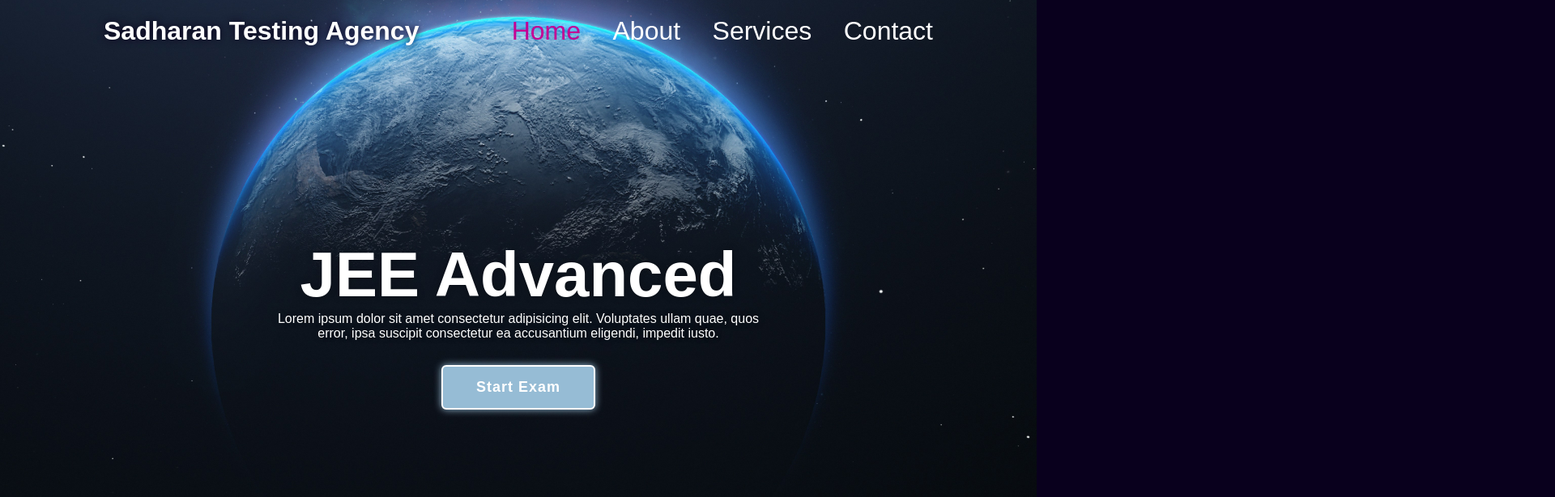
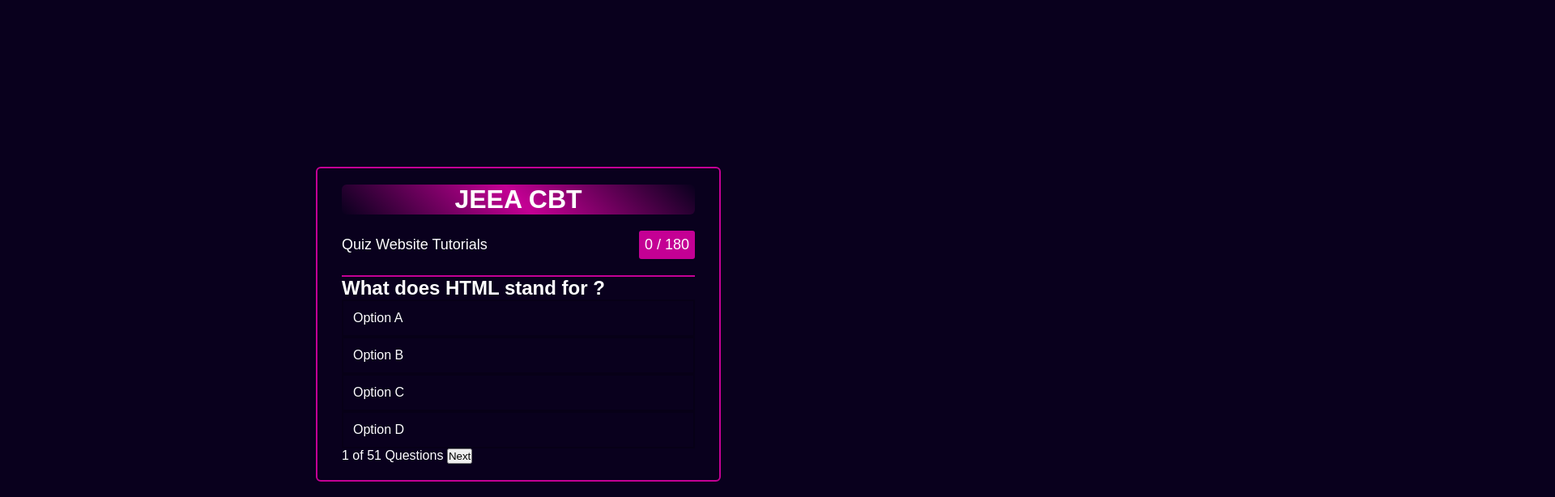
Before and after one commit to SadharanLadkaIsBack/SadharanTestingAgency, a plain HTML site: page index.html in a window 1280 px wide. Shown: the top 614 px of the page at 81% size, 1920 px wide, since content can reach past the window. Drawn offline with Linux system fonts and the light colour scheme; a web font is replaced by a local one.

Commit message:
question panel done

```diff
--- a/index.html
+++ b/index.html
@@ -22,6 +22,39 @@
             </nav>
         </header>
 
+        <div class="container">
+            <section class="quiz-section">
+                <div class="quiz-box">
+                    <h1>JEEA CBT</h1>
+                    <div class="quiz-header">
+                        <span>Quiz Website Tutorials</span>
+                        <span class="header-score">
+                            0 / 180</span>
+                    </div>
+
+                    <h2 class="question-text">What does HTML stand for ?</h2>
+                    <div class="option-list">
+                        <div class="option">
+                            <span>Option A</span>
+                        </div>
+                        <div class="option">
+                            <span>Option B</span>
+                        </div>
+                        <div class="option">
+                            <span>Option C</span>
+                        </div>
+                        <div class="option">
+                            <span>Option D</span>
+                        </div>
+                    </div>
+
+                    <div class="quiz-footer">
+                        <span class="question-total"> 1 of 51 Questions</span>
+                        <button class="next-btn">Next</button>
+                    </div>
+                </div>
+            </section>
+
             <section class="home">
                 <div class="home-content">
                     <h1>JEE Advanced</h1>
@@ -29,6 +62,7 @@
                     <button class="start-btn">Start Exam</button>
                 </div>
             </section>
+        </div>
     </main>
 
     <div class="popup-info">
--- a/script.js
+++ b/script.js
@@ -2,6 +2,8 @@ const startBtn = document.querySelector('.start-btn');
 const popupInfo = document.querySelector('.popup-info');
 const exitBtn = document.querySelector('.exit-btn');
 const main = document.querySelector('.main');
+const continueBtn = document.querySelector('.continue-btn');
+const quizSection = document.querySelector('.quiz-section');
 
 startBtn.onclick = () => {
     popupInfo.classList.add('active');
@@ -12,3 +14,9 @@ exitBtn.onclick = () => {
     popupInfo.classList.remove('active');
     main.classList.remove('active');
 }
+
+continueBtn.onclick = () => {
+    quizSection.classList.add('active');
+    popupInfo.classList.remove('active');
+    main.classList.remove('active');
+}
--- a/style.css
+++ b/style.css
@@ -10,6 +10,7 @@
 body {
     color: #fff;
     background: #09001d;
+    overflow: hidden;
 }
 
 .header {
@@ -56,15 +57,24 @@ body {
     background: url("background.jpg") no-repeat;
     background-size: cover;
     background-position: center;
+    pointer-events: auto;
     transition: .3s ease;
 }
 
 .main.active {
     filter: blur(15px);
+    pointer-events: none;
+}
+
+.container {
+    display: flex;
+    height: 100vh;
+    width: 200%;
 }
 
 .home {
-    height: 100vh;
+    position: relative;
+    left: -50%;
     width: 100%;
     display: flex;
     justify-content: center;
@@ -188,5 +198,71 @@ body {
 .popup-info .btn-group .info-btn:nth-child(2):hover {
     background: #950170;
     border-color: #950170;
+}
 
+.quiz-section {
+    position: relative;
+    /* left: -50%; */
+    left: 0;
+    width: 100%;
+    background: #09001d;
+    display: flex;
+    justify-content: center;
+    align-items: center;
+    z-index: 100;
+    transition: .8s ease-in-out;
+    transition-delay: .25s;
 }
+
+.quiz-section.active {
+    left: 0;
+}
+
+.quiz-section .quiz-box {
+    position: relative;
+    width: 500px;
+    background: transparent;
+    border: 2px solid #c40094;
+    border-radius: 6px;
+    display: flex;
+    flex-direction: column;
+    padding: 20px 30px;
+}
+
+.quiz-box h1 {
+    font-size: 32px;
+    text-align: center;
+    background: linear-gradient(45deg, transparent, #c40094, transparent);
+    border-radius: 6px;
+}
+
+.quiz-box .quiz-header {
+    display: flex;
+    justify-content: space-between;
+    align-items: center;
+    padding: 20px 0;
+    border-bottom: 2px solid #c40094;
+}
+
+.quiz-header span {
+    font-size: 18px;
+    font-weight: 500;
+}
+
+.quiz-header .header-score {
+    background: #c40094;
+    border-radius: 3px;
+    padding: 7px;
+}
+
+.quiz-box .question-text {
+    font-size: 24px;
+    font-weight: 600;
+}
+
+.option-list .option {
+    width: 100%;
+    padding: 12px;
+    background: transparent;
+    border: 2px solid rgba(0, 0, 0, .2);
+}
```
Lines whose indentation alone changed are shown as unchanged.
